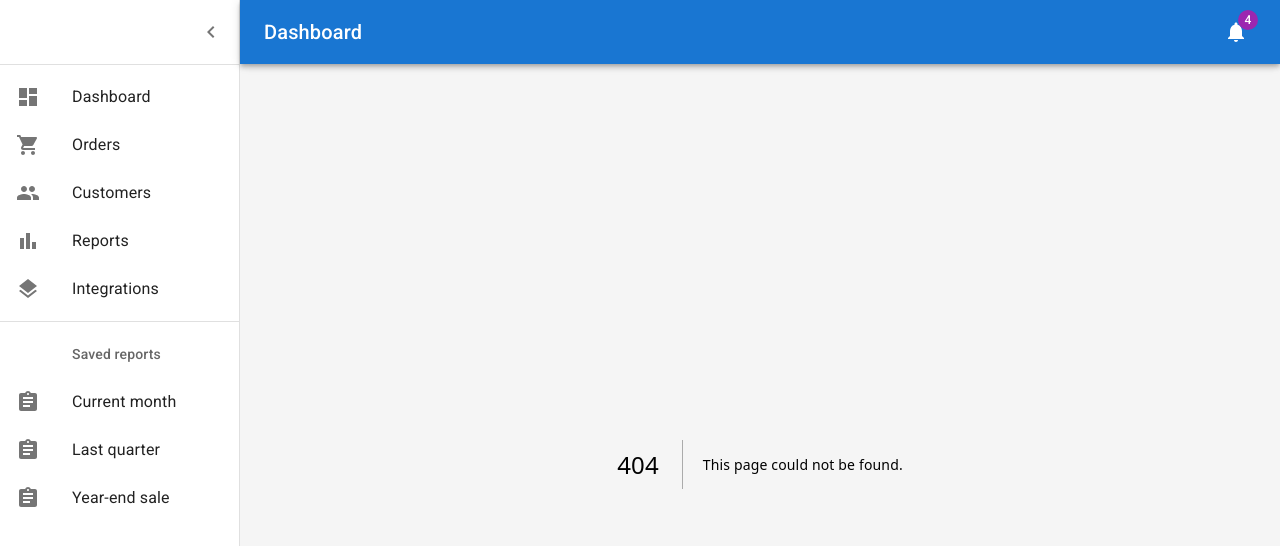
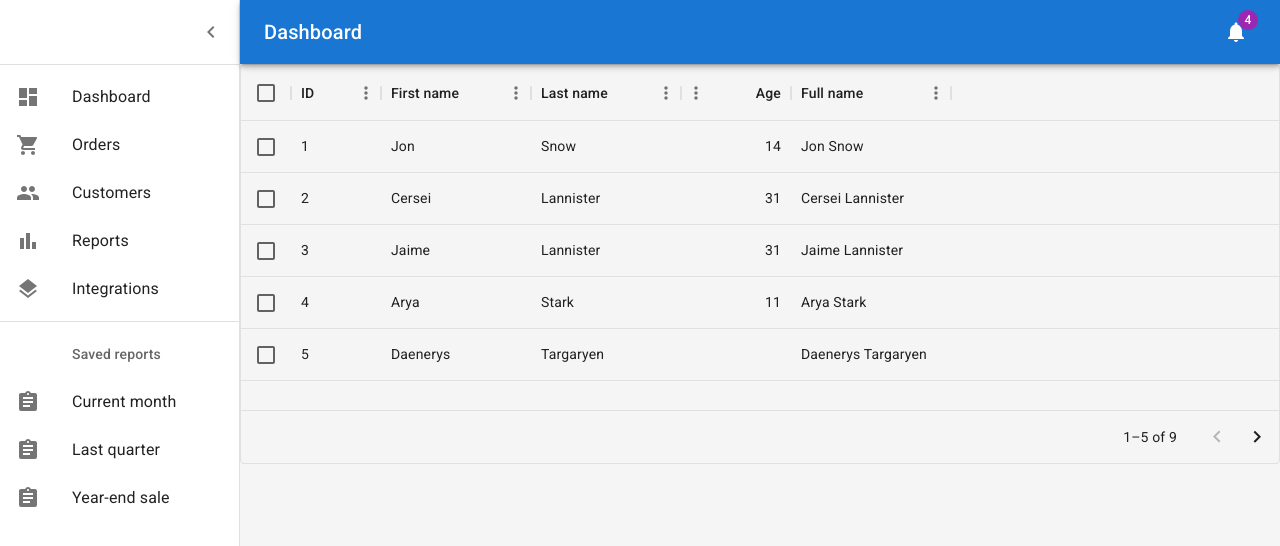
Before and after one commit to akinatei/next-react, a Next.js app: page /orders in a window 1280 px wide. Before the commit this address had no page. Shown: the top 546 px of the page. Built offline with nearby package versions, Linux system fonts and the light colour scheme.

Commit message:
dashboard

```diff
--- /dev/null
+++ b/pages/orders/index.tsx
@@ -0,0 +1,68 @@
+import * as React from 'react';
+import Box from '@mui/material/Box';
+import { DataGrid, GridColDef, GridValueGetterParams } from '@mui/x-data-grid';
+
+const columns: GridColDef[] = [
+  { field: 'id', headerName: 'ID', width: 90 },
+  {
+    field: 'firstName',
+    headerName: 'First name',
+    width: 150,
+    editable: true,
+  },
+  {
+    field: 'lastName',
+    headerName: 'Last name',
+    width: 150,
+    editable: true,
+  },
+  {
+    field: 'age',
+    headerName: 'Age',
+    type: 'number',
+    width: 110,
+    editable: true,
+  },
+  {
+    field: 'fullName',
+    headerName: 'Full name',
+    description: 'This column has a value getter and is not sortable.',
+    sortable: false,
+    width: 160,
+    valueGetter: (params: GridValueGetterParams) =>
+      `${params.row.firstName || ''} ${params.row.lastName || ''}`,
+  },
+];
+
+const rows = [
+  { id: 1, lastName: 'Snow', firstName: 'Jon', age: 14 },
+  { id: 2, lastName: 'Lannister', firstName: 'Cersei', age: 31 },
+  { id: 3, lastName: 'Lannister', firstName: 'Jaime', age: 31 },
+  { id: 4, lastName: 'Stark', firstName: 'Arya', age: 11 },
+  { id: 5, lastName: 'Targaryen', firstName: 'Daenerys', age: null },
+  { id: 6, lastName: 'Melisandre', firstName: null, age: 150 },
+  { id: 7, lastName: 'Clifford', firstName: 'Ferrara', age: 44 },
+  { id: 8, lastName: 'Frances', firstName: 'Rossini', age: 36 },
+  { id: 9, lastName: 'Roxie', firstName: 'Harvey', age: 65 },
+];
+
+export default function DataGridDemo() {
+  return (
+    <Box sx={{ height: 400, width: '100%' }}>
+      <DataGrid
+        rows={rows}
+        columns={columns}
+        initialState={{
+          pagination: {
+            paginationModel: {
+              pageSize: 5,
+            },
+          },
+        }}
+        pageSizeOptions={[5]}
+        checkboxSelection
+        disableRowSelectionOnClick
+      />
+    </Box>
+  );
+}
```
